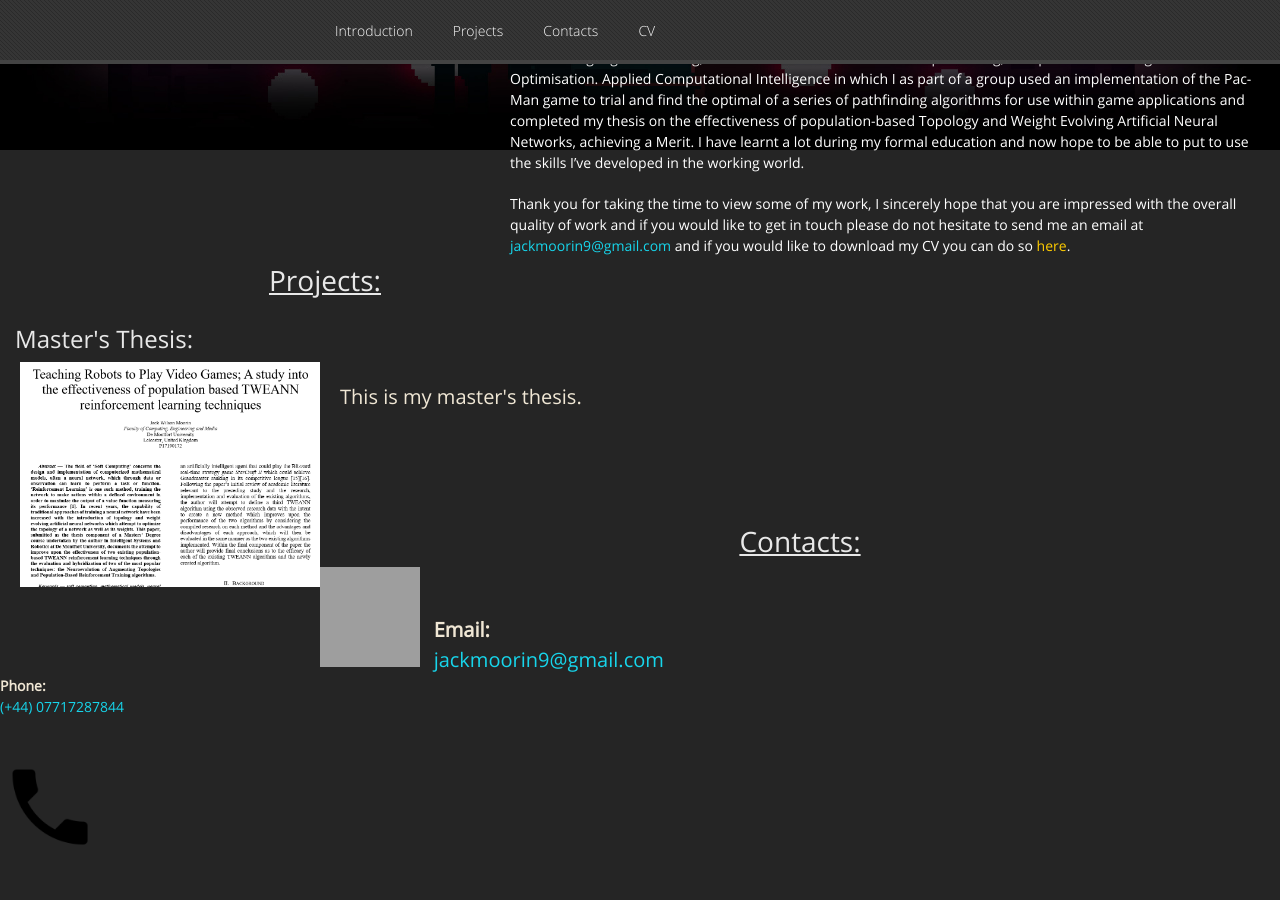
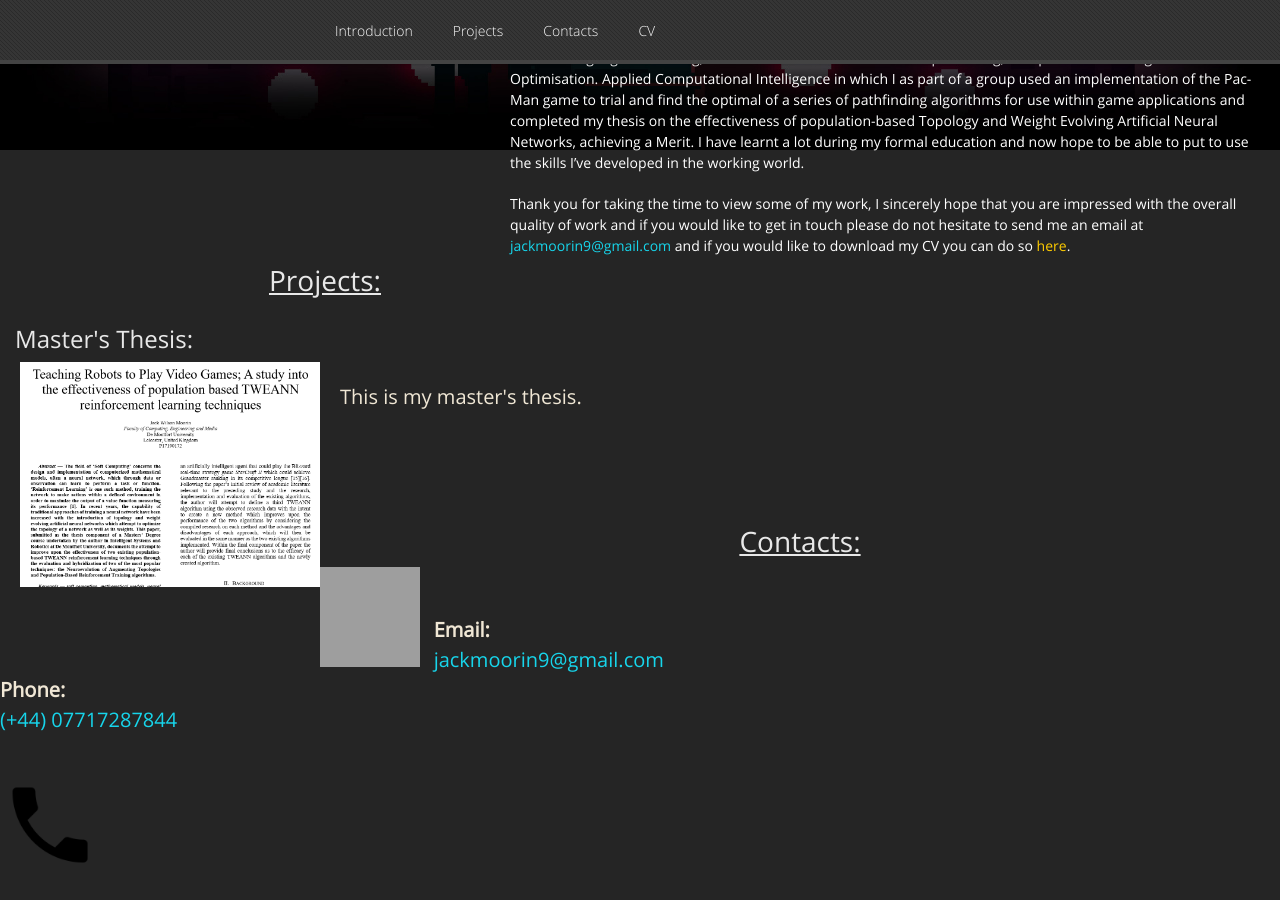
Before and after one commit to GamesProgrammingGrad2021/GamesProgrammingGrad2021.github.io, a Jekyll site: the page built from index.md, in a window 1280 px wide and 900 px high, scrolled down 957 px. Built offline with Jekyll 4.4.1, drawn with Linux system fonts in a browser that asks for light colours; nearby versions of some CDN libraries; our own code applies the rules of GitHub Pages for plain Markdown files; grey boxes are pictures that could not be loaded.

Commit message:
Update default.html

```diff
--- a/_layouts/default.html
+++ b/_layouts/default.html
@@ -141,8 +141,8 @@
 			<span style="display: inline-block; font-size: 20px; padding-left: 10px; padding-top: 20px;"><b>Email:</b><br><span style="color: #17d5eb;">jackmoorin9@gmail.com</span></span>
 
 			<!-- Phone -->
-			<p><b>Phone:</b><br><span style="color: #17d5eb;">(+44) 07717287844</span></p>
-			<span style="display: inline-block; font-size: 20px; padding-right: 10px; padding-top: 20px;"><img src="Phone_Icon.png" alt="Phone_Icon" width="100" height="100" style="padding-right: 30;%"></span>
+			<p style="font-size: 20px;"><b>Phone:</b><br><span style="color: #17d5eb;">(+44) 07717287844</span></p>
+			<span style="display: inline-block; padding-right: 10px; padding-top: 20px;"><img src="Phone_Icon.png" alt="Phone_Icon" width="100" height="100" style="padding-right: 30;%"></span>
 		</div>
 	</div>
   </body>
```
